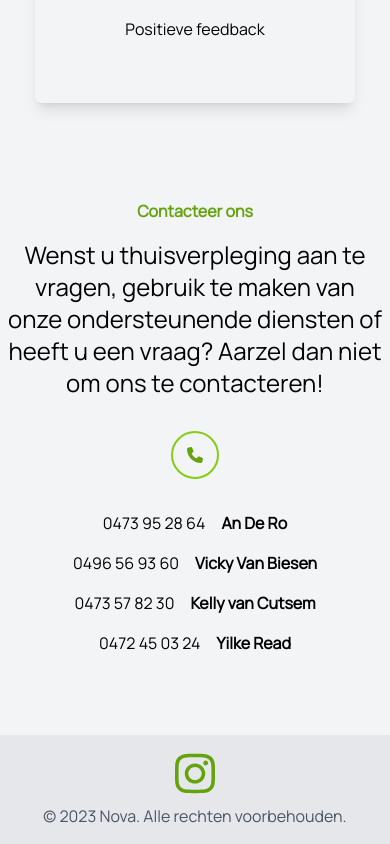
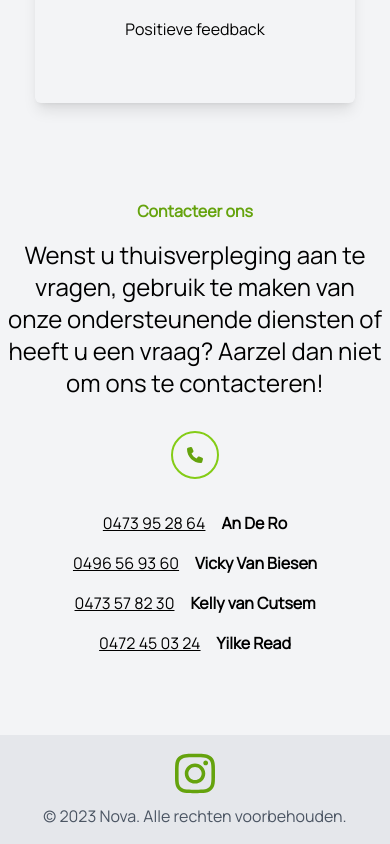
Before and after one commit to mouise1111/Nova-Nursing, a SvelteKit app: page / in a window 390 px wide. Shown: the part 3167-4011 px from the top of the page. Built offline with nearby package versions, Linux system fonts and the light colour scheme.

Commit message:
styling to phone numbers

```diff
--- a/src/routes/+page.svelte
+++ b/src/routes/+page.svelte
@@ -455,22 +455,22 @@
 				<img src="/phone-solid.svg" alt="" class="w-12 lg:w-12 m-4" />
 			</div>
 			<div class="flex flex-row items-center mb-4 gap-4 justify-between">
-				<a href="tel:+32473952864">0473 95 28 64</a>
+				<a href="tel:+32473952864" class="underline">0473 95 28 64</a>
 				<h3>An De Ro</h3>
 			</div>
 
 			<div class="flex flex-row items-center mb-4 gap-4 justify-between">
-				<a href="tel:+32496569360">0496 56 93 60</a>
+				<a href="tel:+32496569360" class="underline">0496 56 93 60</a>
 				<h3>Vicky Van Biesen</h3>
 			</div>
 
 			<div class="flex flex-row items-center mb-4 gap-4 justify-between">
-				<a href="tel:+32473578230">0473 57 82 30</a>
+				<a href="tel:+32473578230" class="underline">0473 57 82 30</a>
 				<h3>Kelly van Cutsem</h3>
 			</div>
 
 			<div class="flex flex-row items-center mb-4 gap-4 justify-between">
-				<a href="tel:+32472450324">0472 45 03 24</a>
+				<a href="tel:+32472450324" class="underline">0472 45 03 24</a>
 				<h3>Yilke Read</h3>
 			</div>
 		</div>
```
